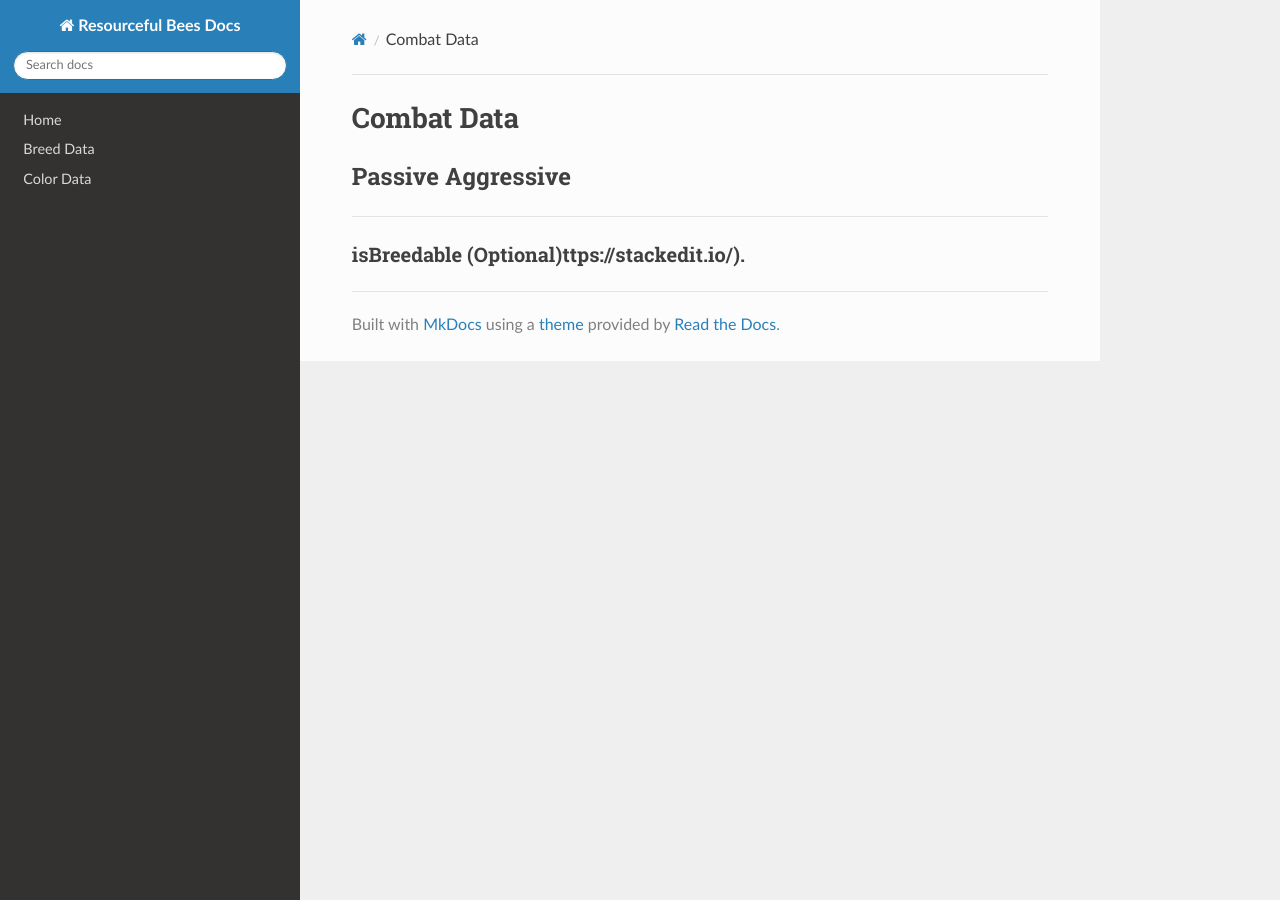
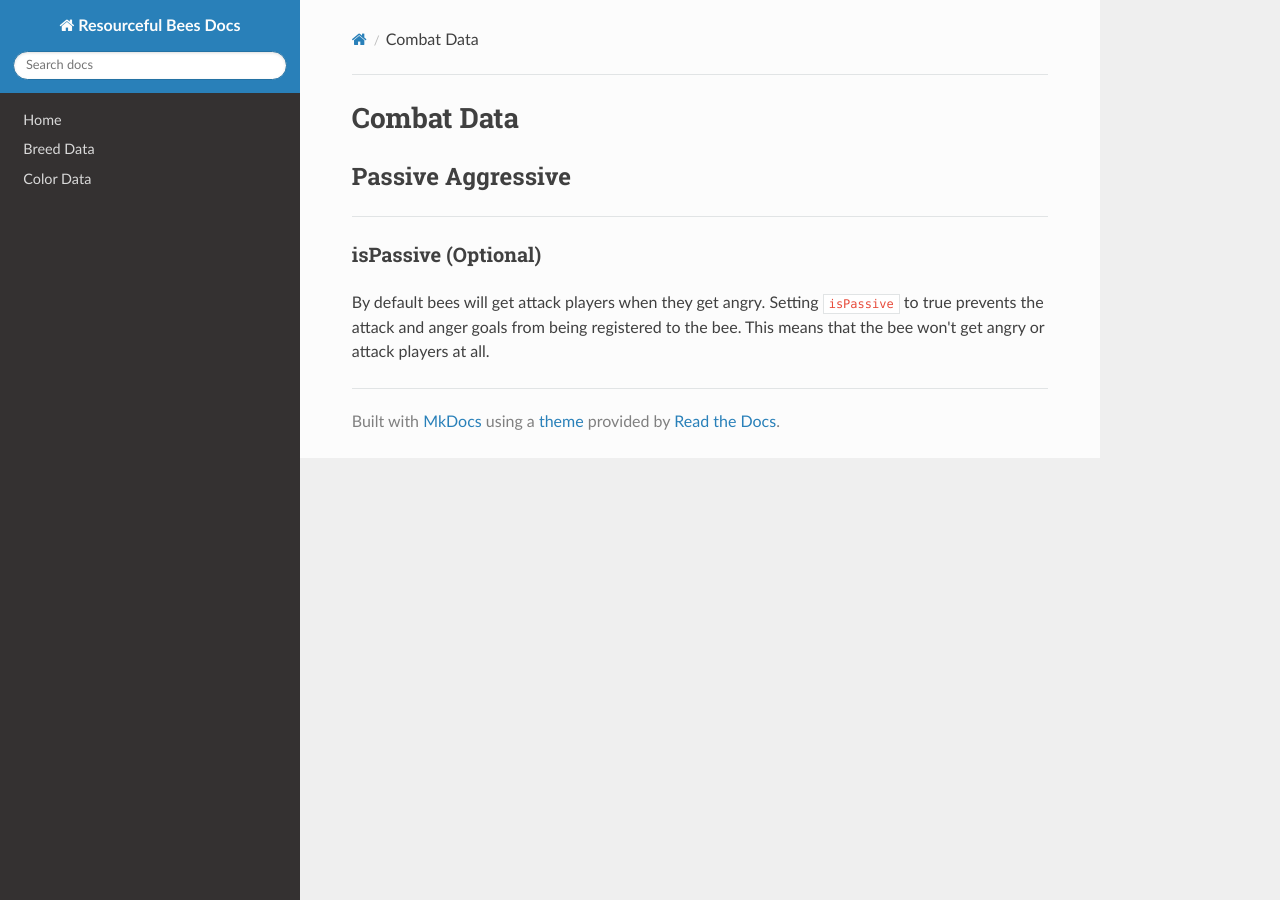
Before and after one commit to Team-Resourceful/ResourcefulBeesDocs, an MkDocs documentation site: the page built from docs/bee_data/combat_data.md, in a window 1280 px wide. Built offline with MkDocs 1.6.1, drawn with Linux system fonts in a browser that asks for light colours; nearby versions of some CDN libraries.

Commit message:
docs/bee_data/combat_data.md updated from https://stackedit.io/

```diff
--- a/docs/bee_data/combat_data.md
+++ b/docs/bee_data/combat_data.md
@@ -3,7 +3,9 @@
 ## **Passive Aggressive**
 ***
 
-### **isBreedable** (Optional)ttps://stackedit.io/).
+### **isPassive** (Optional)
+
+By default bees will get attack players when they get angry. Setting `isPassive` to true prevents the attack and anger goals from being registered to the bee. This means that the bee won't get angry or attack players at all.
 <!--stackedit_data:
-eyJoaXN0b3J5IjpbNzQwMDM1OTkxXX0=
+eyJoaXN0b3J5IjpbLTc5MDAxMjc3MV19
 -->
```
